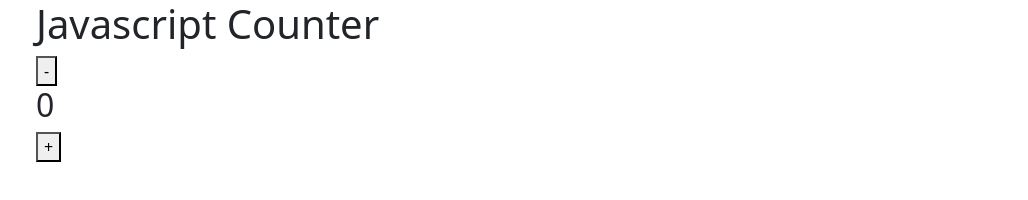
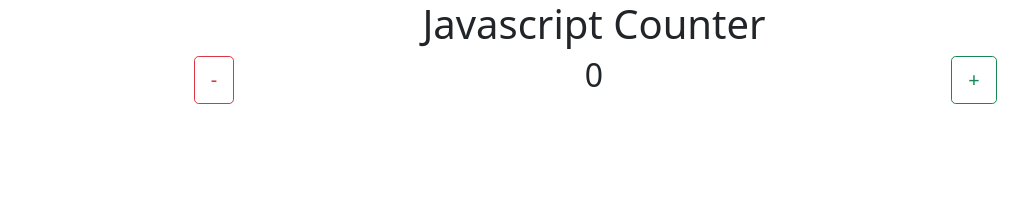
Before and after one commit to NPitroff/Counter, a plain HTML site: page index.html in a window 1280 px wide. Shown: the whole page, without its empty margins (46-1074 px from the left). Drawn offline with nearby package versions, Linux system fonts and the light colour scheme.

Commit message:
Added new classes for the buttons

```diff
--- a/index.html
+++ b/index.html
@@ -1,5 +1,6 @@
 <!DOCTYPE html>
 <html lang="en" dir="ltr">
+
 <head>
   <!-- Bootstrap Link -->
   <link href="https://cdn.jsdelivr.net/npm/bootstrap@5.1.3/dist/css/bootstrap.min.css" rel="stylesheet" integrity="sha384-1BmE4kWBq78iYhFldvKuhfTAU6auU8tT94WrHftjDbrCEXSU1oBoqyl2QvZ6jIW3" crossorigin="anonymous">
@@ -9,16 +10,27 @@
   <meta charset="utf-8">
   <title>Counter Site</title>
 </head>
+
 <body>
+
   <div class="container">
+    <div class="row text-center">
+      <!-- <div class="col"> -->
+        <h1>Javascript Counter</h1>
+        <!-- </div> -->
         <div class="col">
-    <h1>Javascript Counter</h1>
-    <button type="button" class="sub" name="button">-</button>
+        <button type="button" class="sub btn btn-outline-danger btn-lg" name="button">-</button>
+        </div>
+        <div class="col">
         <h2 class="display">(...)</h2>
-    <button type="button" class="add" name="button">+</button>
+        </div>
+        <div class="col">
+          <button type="button" class="add btn btn-outline-success btn-lg" name="button">+</button>
+        </div>
       </div>
     </div>
 </body>
 <!-- JS Link -->
 <script type="text/javascript" src="script.js"></script>
+
 </html>
```
Lines whose indentation alone changed are shown as unchanged.
